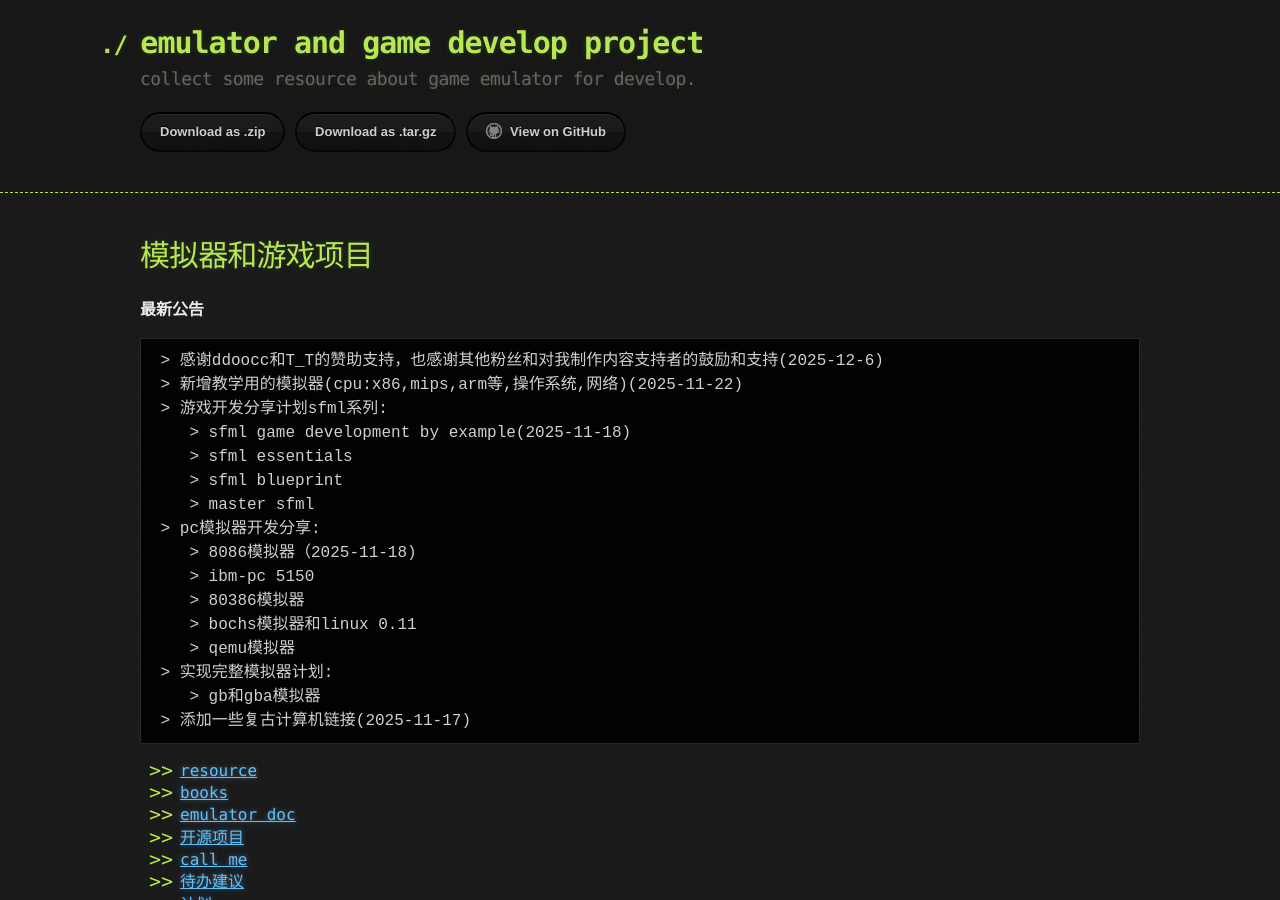
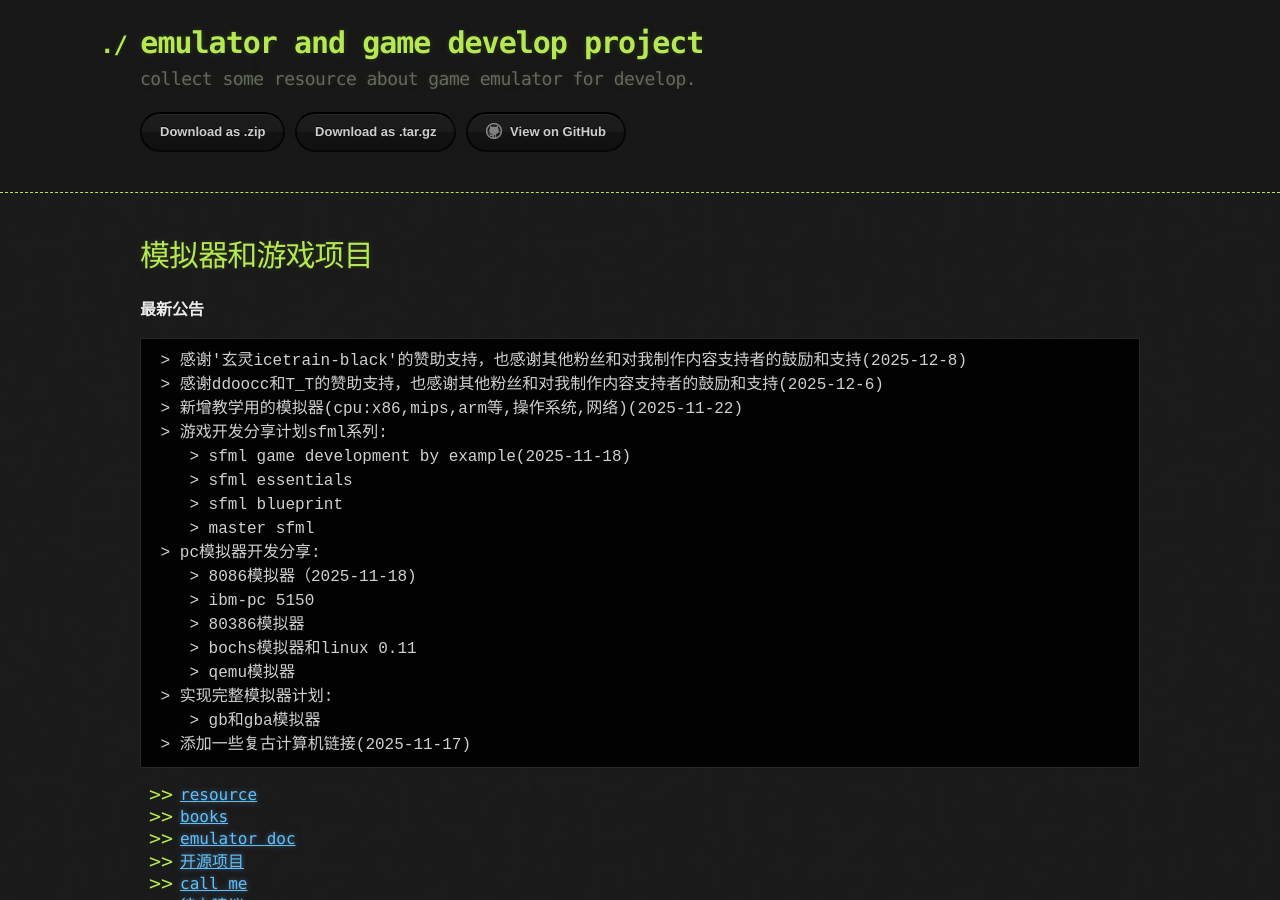
Before and after one commit to jinjiacun123/jinjiacun123.github.io, a Jekyll site: the page built from index.md, in a window 1280 px wide and 900 px high. Built offline with Jekyll 4.4.1, drawn with Linux system fonts in a browser that asks for light colours; our own code applies the rules of GitHub Pages for plain Markdown files; some of the changed text lies outside the part shown.

Commit message:
更新 index.md
添加玄灵icetrain-black支持通告

````diff
--- a/index.md
+++ b/index.md
@@ -6,6 +6,7 @@
 # 模拟器和游戏项目
 **最新公告**
 ```
+ > 感谢'玄灵icetrain-black'的赞助支持，也感谢其他粉丝和对我制作内容支持者的鼓励和支持(2025-12-8)
  > 感谢ddoocc和T_T的赞助支持，也感谢其他粉丝和对我制作内容支持者的鼓励和支持(2025-12-6)
  > 新增教学用的模拟器(cpu:x86,mips,arm等,操作系统,网络)(2025-11-22)
  > 游戏开发分享计划sfml系列:
@@ -165,6 +166,7 @@
 
 <img src="pay.jpg" width=300 height=200 />
 - 赞助者清单
+  - 玄灵icerain-black(2025-12-8)
   - ddoocc(2025-12-5)
   - T_T(2025-12-2)
 
````
